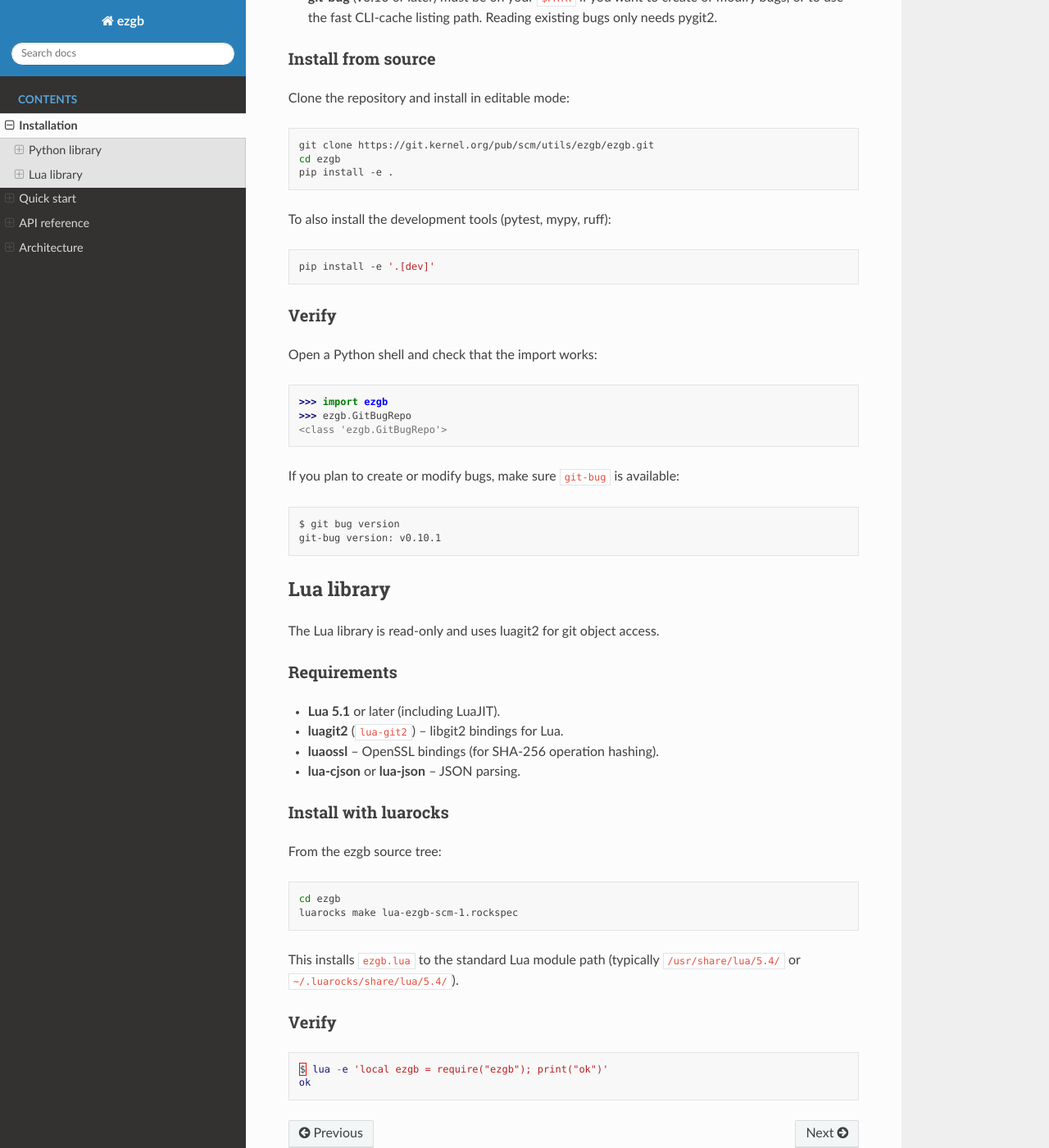
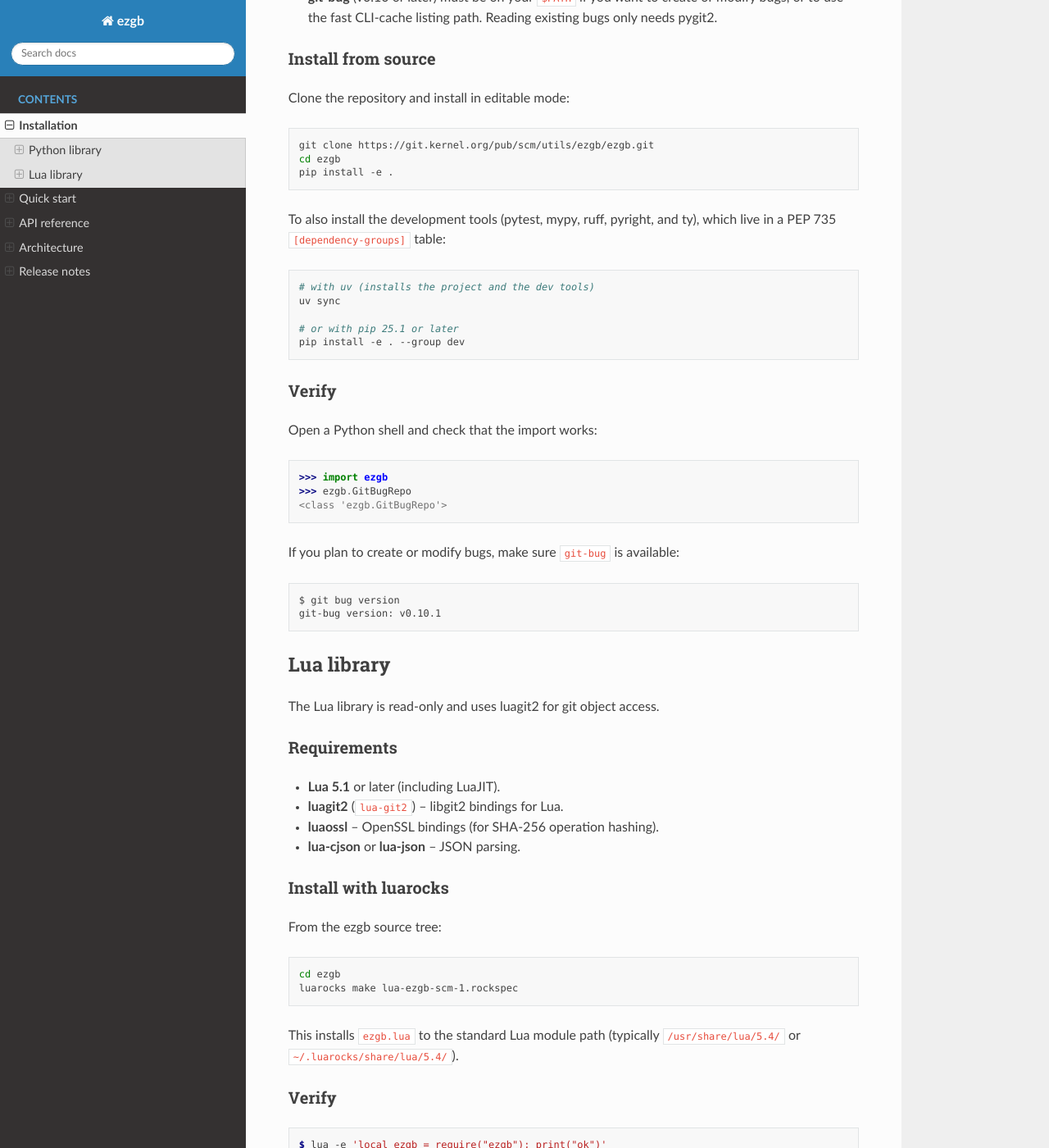
Before and after one commit to kernelorg-mirror/utils_ezgb_ezgb, a Sphinx documentation site: the page built from docs/installation.rst, in a window 1280 px wide and 1400 px high, scrolled down 582 px. Shown: the whole window at 82% size. Built offline with Sphinx 7.4.7 and the Read the Docs theme 3.1.0, drawn with Linux system fonts in a browser that asks for light colours; some of the changed text lies outside the part shown.

Commit message:
Prepare 0.2.0 release
Bump the version to 0.2.0 and document the changes since 0.1.1.

Add a root CHANGELOG.rst with the detailed change list and a
docs/releases.rst carrying a high-level, per-release overview (wired
into the Sphinx toctree). Refresh the existing docs to match the
current code: reads go through pygit2 rather than a subprocess, the
dev tools install via the PEP 735 dependency group (uv sync / pip
--group dev) and now include pyright and ty, the reader maintains four
caches (the summary cache was missing), and the Sphinx release/copyright
metadata is updated.

Assisted-by: LLM [codegen, docs]
Signed-off-by: Konstantin Ryabitsev <konstantin@linuxfoundation.org>

```diff
--- a/docs/conf.py
+++ b/docs/conf.py
@@ -13,9 +13,9 @@
 # -- Project information -----------------------------------------------------
 
 project = 'ezgb'
-copyright = '2024, The Linux Foundation'
+copyright = '2024-2026, The Linux Foundation'
 author = 'Konstantin Ryabitsev'
-release = '0.1-dev'
+release = '0.2.0'
 
 # -- General configuration ---------------------------------------------------
 
--- a/docs/index.rst
+++ b/docs/index.rst
@@ -40,7 +40,7 @@
 ------------
 
 - **Fast reads** -- bug data is read directly from git objects (via
-  subprocess in Python, via luagit2 in Lua), so listing hundreds of
+  pygit2 in Python, via luagit2 in Lua), so listing hundreds of
   bugs is quick.
 - **Safe writes** (Python only) -- all mutations go through the
   ``git bug`` CLI, which keeps Lamport clocks and the operation DAG
@@ -57,3 +57,4 @@
    quickstart
    api
    architecture
+   releases
--- a/docs/installation.rst
+++ b/docs/installation.rst
@@ -28,11 +28,16 @@
    cd ezgb
    pip install -e .
 
-To also install the development tools (pytest, mypy, ruff):
+To also install the development tools (pytest, mypy, ruff, pyright, and
+ty), which live in a PEP 735 ``[dependency-groups]`` table:
 
 .. code-block:: bash
 
-   pip install -e '.[dev]'
+   # with uv (installs the project and the dev tools)
+   uv sync
+
+   # or with pip 25.1 or later
+   pip install -e . --group dev
 
 Verify
 ^^^^^^
@@ -82,7 +87,7 @@
 Verify
 ^^^^^^
 
-.. code-block:: lua
+.. code-block:: console
 
    $ lua -e 'local ezgb = require("ezgb"); print("ok")'
    ok
--- a/pyproject.toml
+++ b/pyproject.toml
@@ -4,7 +4,7 @@
 
 [project]
 name = 'ezgb'
-version = '0.1.1'
+version = '0.2.0'
 description = 'A standalone Python library for working with git-bug repositories'
 readme = 'README.md'
 requires-python = '>=3.9'
```
Also changed, not shown: CHANGELOG.rst (added, +52 -0 lines), docs/architecture.rst (+4 -3 lines), docs/releases.rst (added, +40 -0 lines), 1 other file.
